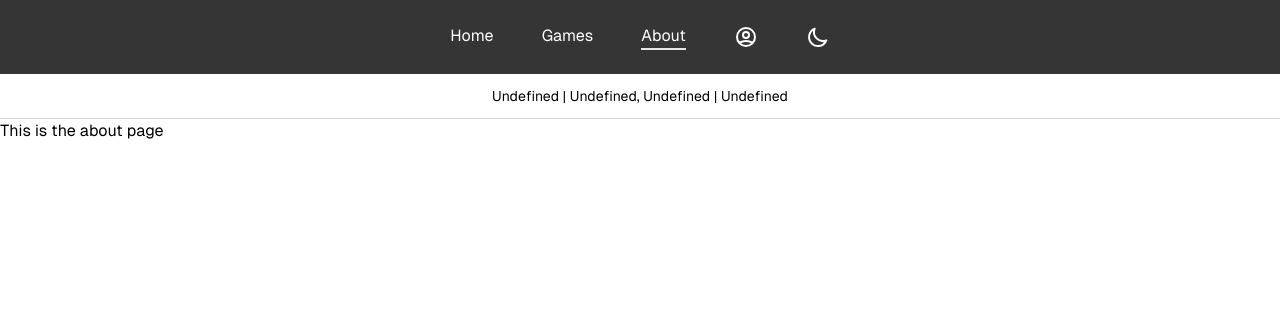
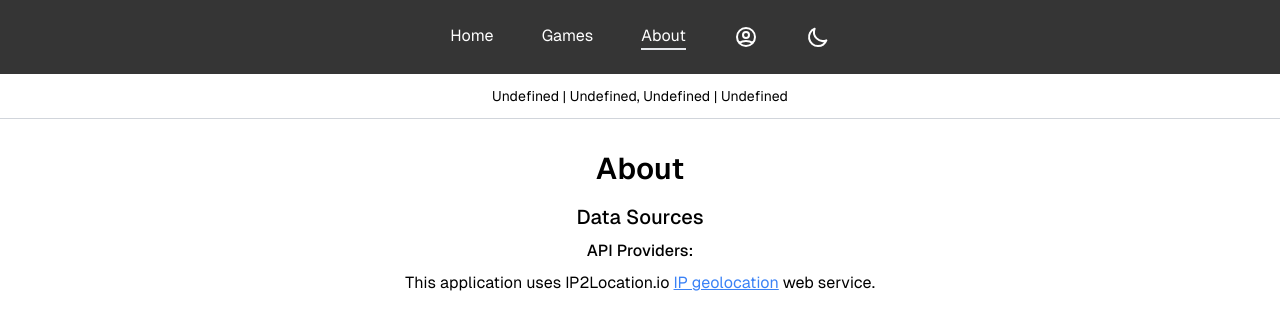
Before and after one commit to AtheeshRathnaweera/nextjs-handson-app, a Next.js app: page /about in a window 1280 px wide. Shown: the top 330 px of the page. Built offline with nearby package versions, Linux system fonts and the light colour scheme; no server answers.

Commit message:
feat: add entry to api providers section in the about page

```diff
--- a/src/app/about/page.tsx
+++ b/src/app/about/page.tsx
@@ -1,5 +1,23 @@
 import "server-only";
 
 export default function Page() {
-  return <div>This is the about page</div>;
+  return (
+    <div className="flex flex-col items-center p-8">
+      <main className="flex flex-col items-center max-w-2xl mx-auto">
+        <h1 className="text-3xl font-semibold mb-4">About</h1>
+        <h2 className="text-xl font-medium mb-2">Data Sources</h2>
+        <h3 className="font-medium mb-2">API Providers:</h3>
+        <p className="text-base">
+          This application uses IP2Location.io{" "}
+          <a
+            href="https://www.ip2location.io"
+            className="text-blue-500 underline"
+          >
+            IP geolocation
+          </a>{" "}
+          web service.
+        </p>
+      </main>
+    </div>
+  );
 }
```
